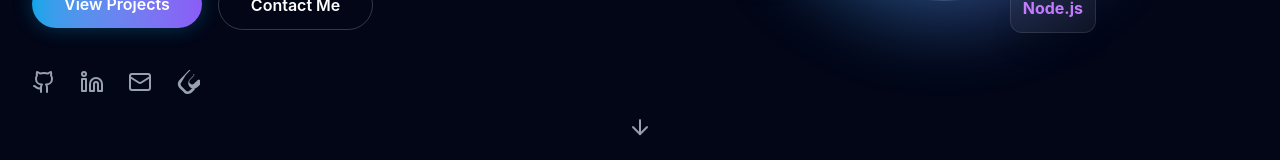
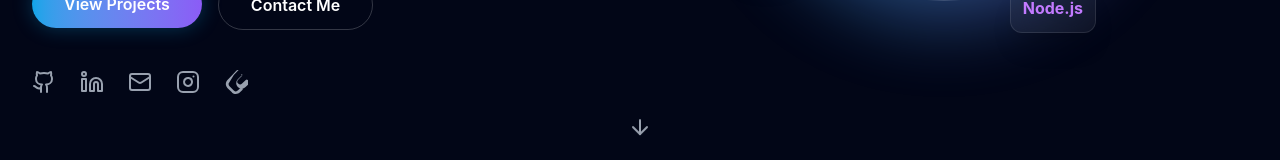
Before and after one commit to AryanBhardwaj123/aryan_bhardwaj_28_react_portfolio, a React (Vite) app: page / in a window 1280 px wide. Shown: the part 615-775 px from the top of the page. Built offline with nearby package versions, Linux system fonts and the light colour scheme.

Commit message:
add instagram icon to social profiles

```diff
--- a/src/components/Hero.jsx
+++ b/src/components/Hero.jsx
@@ -1,6 +1,6 @@
 import React from 'react';
 import { motion } from 'framer-motion';
-import { Github, Linkedin, Mail, ArrowDown } from 'lucide-react';
+import { Github, Linkedin, Mail, ArrowDown, Instagram } from 'lucide-react';
 import { Link } from 'react-scroll';
 
 const Hero = () => {
@@ -61,6 +61,9 @@ const Hero = () => {
                                 </a>
                                 <a href="mailto:aryanbhardwajkumar9@gmail.com" className="text-gray-400 hover:text-accent transition-colors transform hover:scale-110" aria-label="Email Me">
                                     <Mail className="w-6 h-6" />
+                                </a>
+                                <a href="https://www.instagram.com/aryan_bhardwaj_28/" target="_blank" rel="noopener noreferrer" className="text-gray-400 hover:text-[#E1306C] transition-colors transform hover:scale-110" aria-label="Instagram Profile">
+                                    <Instagram className="w-6 h-6" />
                                 </a>
                                 <a href="https://leetcode.com/u/aryan_bhardwaj_28/" target="_blank" rel="noopener noreferrer" className="text-gray-400 hover:text-[#FFA116] transition-colors transform hover:scale-110" aria-label="LeetCode Profile">
                                     <svg viewBox="0 0 24 24" fill="currentColor" className="w-6 h-6">
```
